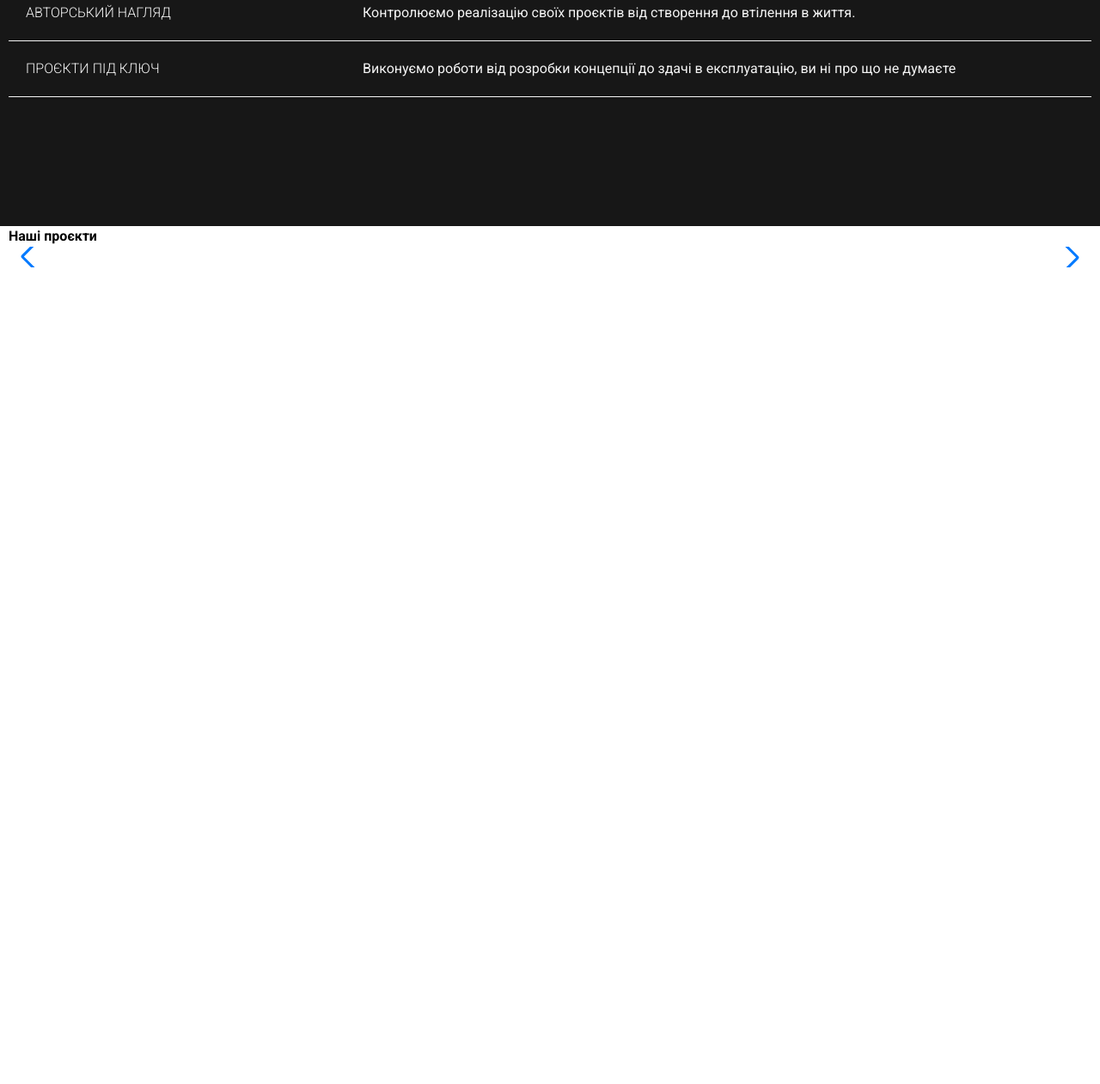
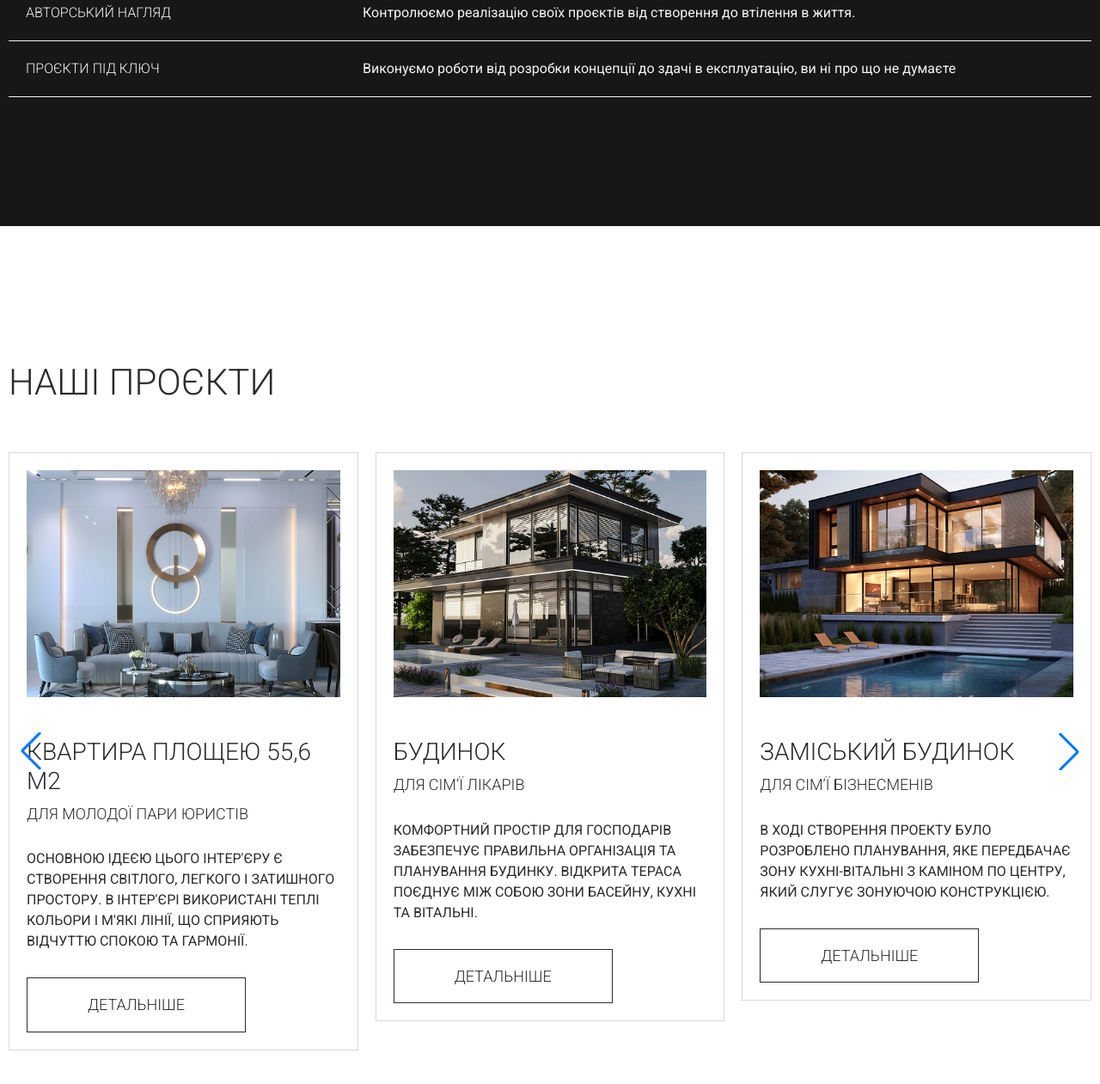
Before and after one commit to AndrewKozak2/site-forma-studio, a plain HTML site: page index.html in a window 1280 px wide. Shown: the part 1245-2506 px from the top of the page at 86% size. Before the commit the page ends 1556 px from the top, so only its background shows below. Drawn offline with nearby package versions, Linux system fonts and the light colour scheme.

Commit message:
add section services and projects

```diff
--- a/css/style.css
+++ b/css/style.css
@@ -14,6 +14,7 @@ body {
   font-size: 400px;
   font-size: 16px;
   line-height: 1.5;
+  color: #2b2b2b;
 }
 
 a {
@@ -22,6 +23,12 @@ a {
 }
 ul {
   list-style-type: none;
+}
+
+.section__title {
+  text-transform: uppercase;
+  font-size: 42px;
+  font-weight: 300;
 }
 
 .container {
@@ -107,9 +114,6 @@ ul {
 
 .services__title {
   margin-bottom: 60px;
-  text-transform: uppercase;
-  font-size: 42px;
-  font-weight: 300;
 }
 
 .services__list {
@@ -135,3 +139,53 @@ ul {
   max-width: 804px;
   width: 100%;
 }
+
+.projects {
+  padding: 150px 0;
+}
+
+.projects__title {
+  margin-bottom: 50px;
+}
+
+.projects__item {
+  border: 1px solid #d9d9d9;
+  padding: 20px;
+  max-width: 560px;
+}
+
+.projects__item-img {
+  max-width: 100%;
+  margin-bottom: 40px;
+}
+
+.projects__item-title {
+  margin-bottom: 10px;
+  text-transform: uppercase;
+  font-size: 28px;
+  font-weight: 300;
+  line-height: 1.2;
+}
+
+.projects__item-descr {
+  text-transform: uppercase;
+  font-size: 18px;
+  font-weight: 300;
+  margin-bottom: 30px;
+  line-height: 1.2;
+}
+
+.projects__item-text {
+  text-transform: uppercase;
+  margin-bottom: 30px;
+}
+
+.projects__item-btn {
+  display: inline-block;
+  text-transform: uppercase;
+  font-size: 18px;
+  font-weight: 300;
+  border: 1px solid #2b2b2b;
+  padding: 20px 70px;
+  line-height: 1.2;
+}
--- a/index.html
+++ b/index.html
@@ -63,7 +63,7 @@
     </header>
     <section class="services">
       <div class="container">
-        <h2 class="services__title">Наші послуги</h2>
+        <h2 class="services__title section__title">Наші послуги</h2>
         <ul class="services__list">
           <li class="services__item">
             <p class="services__item-title">Архітектурне проєктування</p>
@@ -98,16 +98,77 @@
     </section>
     <section class="projects">
       <div class="container">
-        <h2 class="projects__title">Наші проєкти</h2>
+        <h2 class="projects__title section__title">Наші проєкти</h2>
         <div class="projects__slider swiper">
           <div class="swiper-wrapper">
             <div class="swiper-slide">
               <div class="projects__item">
-                <img src="" alt="" class="projects__item-img" />
+                <img
+                  src="images/slide-1.jpg"
+                  alt=""
+                  class="projects__item-img"
+                />
+                <h3 class="projects__item-title">Квартира площею 55,6 м2</h3>
+                <p class="projects__item-descr">Для молодої пари юристів</p>
+                <p class="projects__item-text">
+                  Основною ідеєю цього інтер'єру є створення світлого, легкого і
+                  затишного простору. В інтер'єрі використані теплі кольори і
+                  м'які лінії, що сприяють відчуттю спокою та гармонії.
+                </p>
+                <a class="projects__item-btn" href="#">Детальніше</a>
               </div>
             </div>
-            <div class="swiper-slide">Slide 2</div>
-            <div class="swiper-slide">Slide 3</div>
+            <div class="swiper-slide">
+              <div class="projects__item">
+                <img
+                  src="images/slide-2.jpg"
+                  alt=""
+                  class="projects__item-img"
+                />
+                <h3 class="projects__item-title">Будинок</h3>
+                <p class="projects__item-descr">Для сім’ї лікарів</p>
+                <p class="projects__item-text">
+                  Комфортний простір для господарів забезпечує правильна
+                  організація та планування будинку. Відкрита тераса поєднує між
+                  собою зони басейну, кухні та вітальні.
+                </p>
+                <a class="projects__item-btn" href="#">Детальніше</a>
+              </div>
+            </div>
+            <div class="swiper-slide">
+              <div class="projects__item">
+                <img
+                  src="images/slide-3.jpg"
+                  alt=""
+                  class="projects__item-img"
+                />
+                <h3 class="projects__item-title">заміський Будинок</h3>
+                <p class="projects__item-descr">Для сім’ї бізнесменів</p>
+                <p class="projects__item-text">
+                  В ході створення проекту було розроблено планування, яке
+                  передбачає зону кухні-вітальні з каміном по центру, який
+                  слугує зонуючою конструкцією.
+                </p>
+                <a class="projects__item-btn" href="#">Детальніше</a>
+              </div>
+            </div>
+            <div class="swiper-slide">
+              <div class="projects__item">
+                <img
+                  src="images/slide-4.jpg"
+                  alt=""
+                  class="projects__item-img"
+                />
+                <h3 class="projects__item-title">Квартира площею 110 м2</h3>
+                <p class="projects__item-descr">Для молодої сім’ї</p>
+                <p class="projects__item-text">
+                  Мінімалістичне монохромне житло, акцент на простоті, прямих
+                  лініях та мінімальному використанні кольорів. У просторі
+                  переважають відтінки сірого та чорного.
+                </p>
+                <a class="projects__item-btn" href="#">Детальніше</a>
+              </div>
+            </div>
           </div>
 
           <div class="swiper-button-prev"></div>
--- a/js/main.js
+++ b/js/main.js
@@ -1,4 +1,6 @@
 const swiper = new Swiper(".projects__slider", {
+  slidesPerView: 3,
+  spaceBetween: 20,
   loop: true,
 
   navigation: {
```
Also changed, not shown: images/slide-1.jpg (added), images/slide-2.jpg (added), images/slide-3.jpg (added), images/slide-4.jpg (added), 1 other file.
